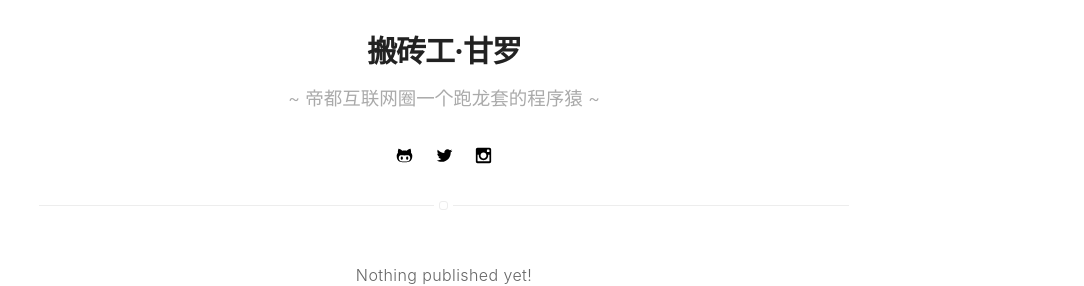
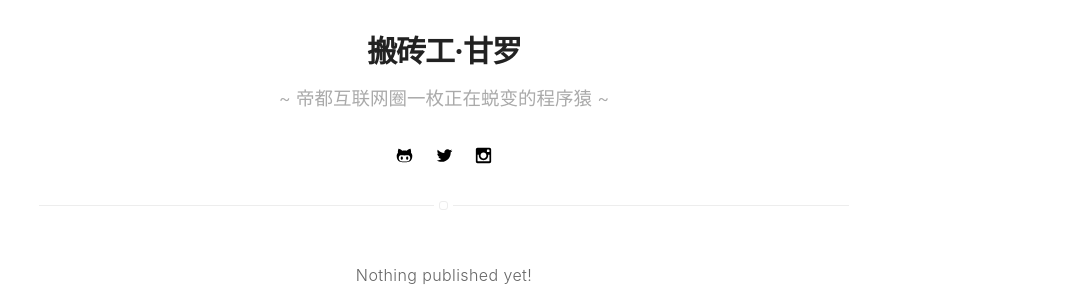
Before and after one commit to Jiangew/jiangew.github.io, a Jekyll site: the page built from blog/index.html, in a window 1280 px wide. Shown: the part 261-547 px from the top of the page, without its empty margins (196-1280 px from the left). Built offline with Jekyll 4.4.1, drawn with Linux system fonts in a browser that asks for light colours; the list of posts is cut into pages by our own code.

Commit message:
polish slogon

```diff
--- a/_config.yml
+++ b/_config.yml
@@ -1,9 +1,9 @@
 # main text of home
 name: 搬砖工·甘罗
-bio: ~ 帝都互联网圈一个跑龙套的程序猿 ~
+bio: ~ 帝都互联网圈一枚正在蜕变的程序猿 ~
 
 # slogon
-description: ~ 帝都互联网圈一个跑龙套的程序猿 ~
+description: ~ 帝都互联网圈一枚正在蜕变的程序猿 ~
 
 # if it's an external image, update below for true better with square images
 external-image: false
@@ -36,7 +36,7 @@ instagram: jiangew
 authors:
     Ew Jiang:
         name: Ew Jiang
-        bio: ~ 帝都互联网圈一个跑龙套的程序猿 ~
+        bio: ~ 帝都互联网圈一枚正在蜕变的程序猿 ~
         external-image: false
         picture: assets/images/base/profile.png
         twitter: JamesiWork
```
